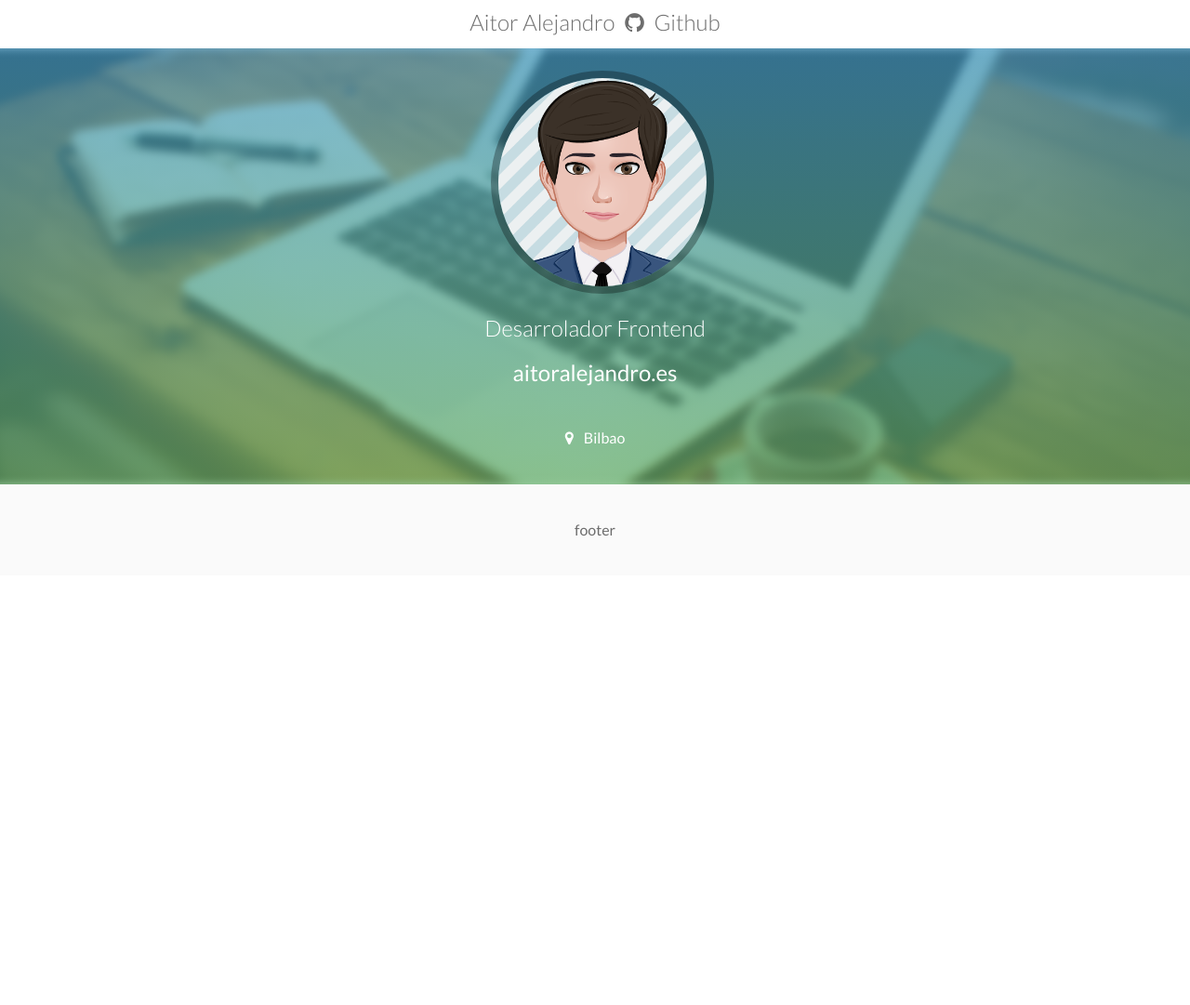
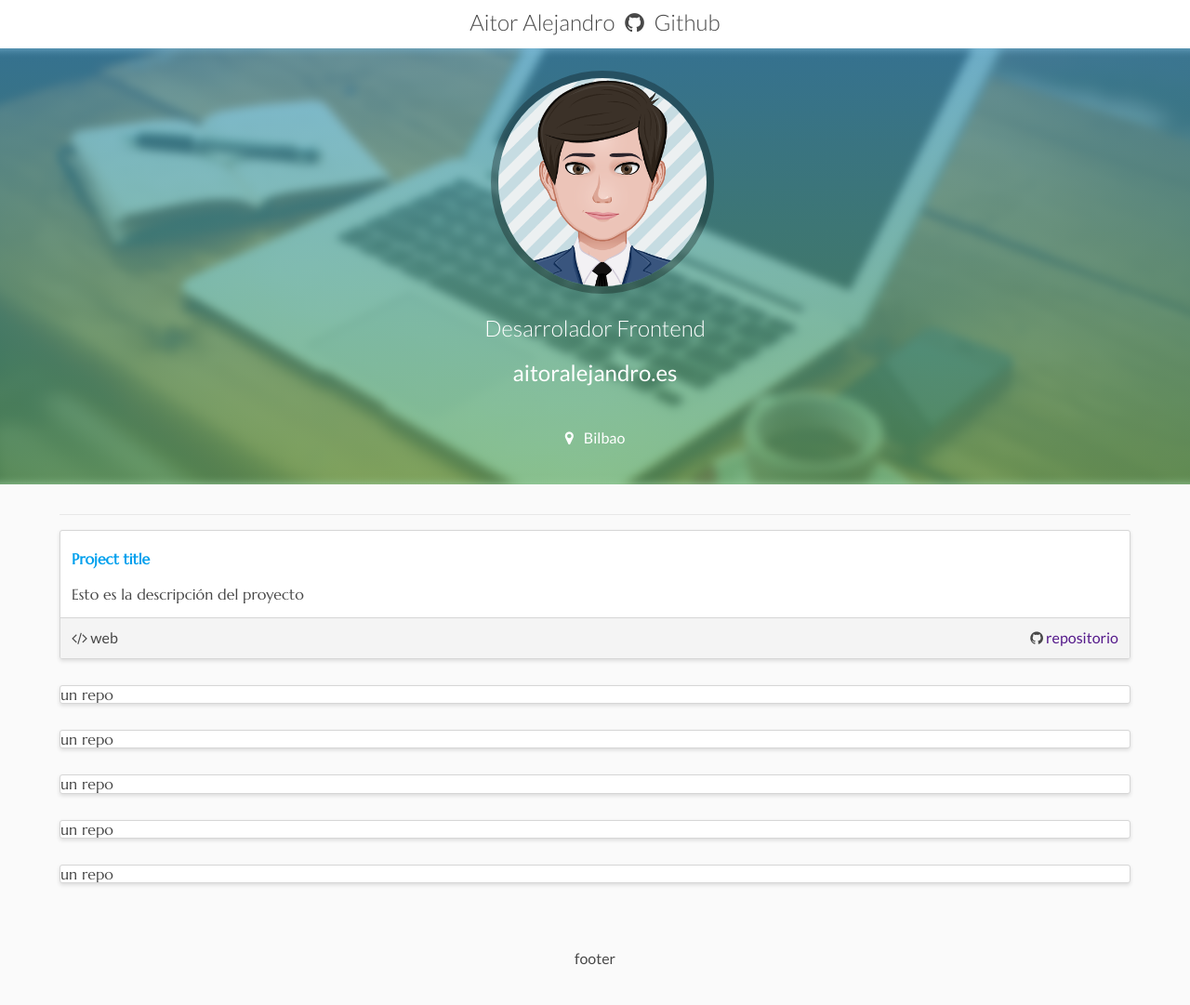
Before and after one commit to AitorAlejandro/aitoralejandro.github.io, a plain HTML site: page index.html in a window 1280 px wide. Shown: the whole page at 93% size. Before the commit the page ends 800 px from the top, so only its background shows below. Drawn offline with Linux system fonts and the light colour scheme.

Commit message:
Estilo repos

```diff
--- a/css/styles.css
+++ b/css/styles.css
@@ -1,6 +1,6 @@
 body {
     font-family: 'Lato', sans-serif;
-    color: rgba(72,72,72,0.8);
+    color: rgba(72,72,72);
 }
 img {
     display: inline-block;
@@ -36,7 +36,7 @@ img {
     padding-right: 0.25em;
 }
 
-.main-content {
+.main-caption {
     position: relative;
     z-index: 1;
     margin-top: 52px;
@@ -100,6 +100,50 @@ img.avatar {
     color: #fff;
     text-decoration: none;
 }
+
+
+.main-content {
+    width: 90%;
+    margin: 2em auto;
+    padding-top: 1em;
+    border-top: 1px solid #e8e8e8;
+}
+
+.repo {
+    font-family: Marcellus, Lato, sans-serif;
+    background-color: #fff;
+    box-shadow: 0 2px 4px 0 rgba(0,0,0,0.12);
+    border: 1px solid #d6d6d6;
+    overflow: hidden;
+    position: relative;
+    margin-bottom: 1.75rem;
+    border-radius: 3px;
+}
+.project-title a {
+    color: #01a0ed;
+    font-size: 1rem;
+    white-space: nowrap;
+    overflow: hidden;
+    text-overflow: ellipsis;
+    margin: 1em 0 0.66em 0;
+    text-decoration: none;
+    padding: 0 0.75em;
+}
+.project-description {
+    padding: 0 0.75em;
+}
+.project-footer {
+    font-family: 'Lato', sans-serif;
+    background-color: #f4f4f4;
+    border-top: 1px solid #d6d6d6;
+    padding: 0.75em;
+    display: flex;
+    justify-content: space-between;
+}
+.repo-link {
+    text-decoration: none;
+}
+
 .main-footer {
     text-align: center;
     padding-top: 2.5em;
--- a/index.html
+++ b/index.html
@@ -38,7 +38,7 @@
         </div>
     </header>
 
-    <main class="main-content">
+    <div class="main-caption">
         <div class="avatar-container">
             <img src="img/github-avatar.png" alt="" class="avatar">
         </div>
@@ -47,6 +47,39 @@
         <div class="location"><i class="fa fa-map-marker" aria-hidden="true"></i> Bilbao</div>
         <div class="bg-caption" aria-hidden="true"></div>
         <div class="bg-caption-gradient" aria-hidden="true"></div>
+    </div>
+
+
+    <main class="main-content">
+        <section class="projects">
+            <article class="repo">
+                <h3 class="project-title"><a href="">Project title</a></h3>
+                <p class="project-description">Esto es la descripción del proyecto</p>
+                <footer class="project-footer">
+                    <div>
+                        <i class="fa fa-code" aria-hidden="true"></i> web
+                    </div>
+                    <div>
+                        <i class="fa fa-github" aria-hidden="true"></i> <a href="" class="repo-link">repositorio</a>
+                    </div>
+                </footer>
+            </article>
+            <article class="repo">
+                un repo
+            </article>
+            <article class="repo">
+                un repo
+            </article>
+            <article class="repo">
+                un repo
+            </article>
+            <article class="repo">
+                un repo
+            </article>
+            <article class="repo">
+                un repo
+            </article>
+        </section>
     </main>
 
     <footer class="main-footer">
```
